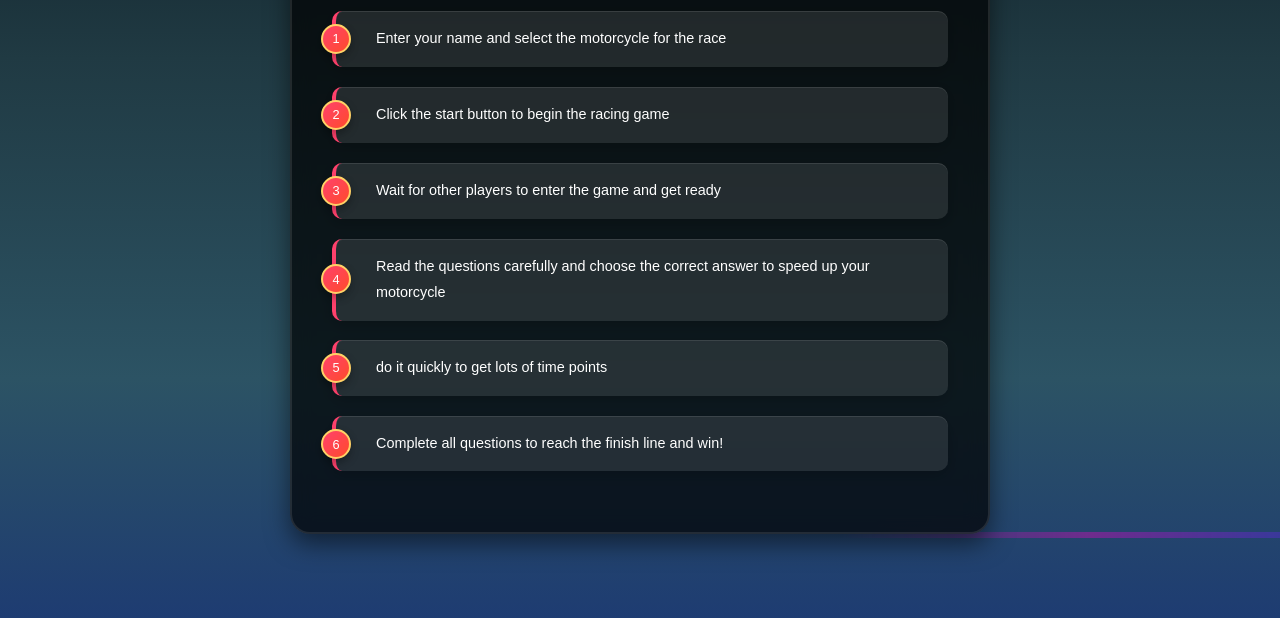
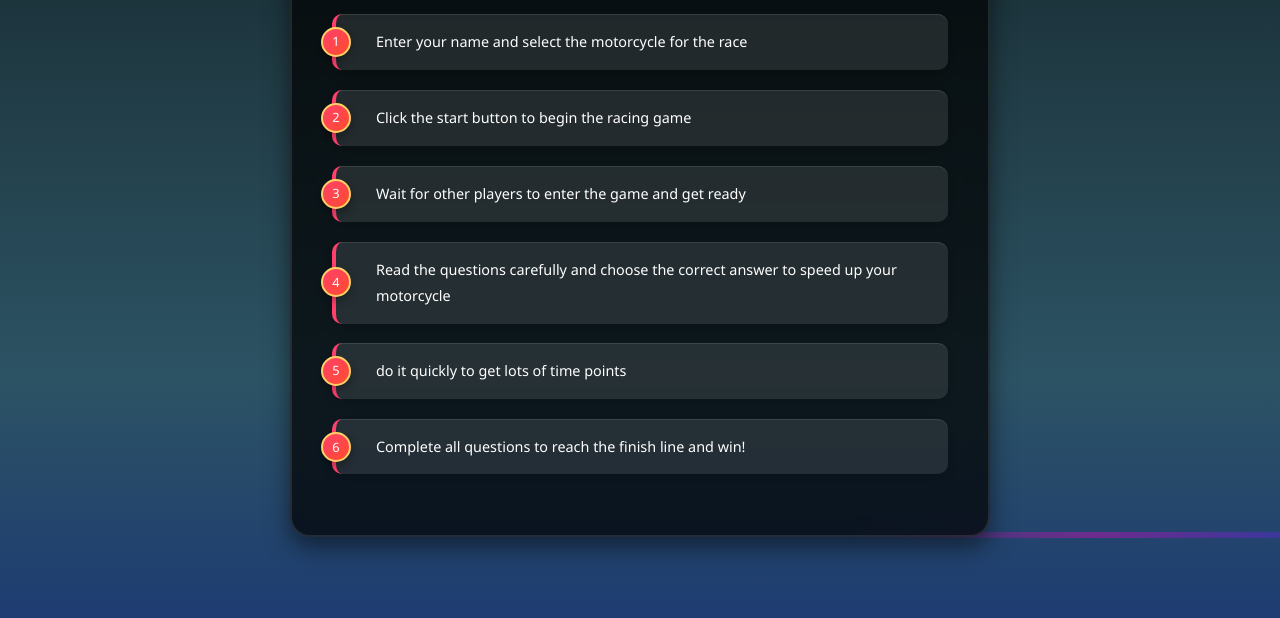
Before and after one commit to kharizal02/MotoGP-Quiz-Race, a website: page public/aturan.html in a window 1280 px wide. Shown: the part 182-800 px from the top of the page. Drawn offline with Linux system fonts and the light colour scheme.

Commit message:
ubah font terakhir

```diff
--- a/public/aturan.html
+++ b/public/aturan.html
@@ -18,7 +18,7 @@
                 #203a43 30%,
                 #2c5364 70%,
                 #1e3c72 100%);
-            font-family: Arial;
+            font-family: 'Segoe UI', Tahoma, Geneva, Verdana, sans-serif;
             position: relative;
             overflow-x: hidden;
             text-align: center;
```
